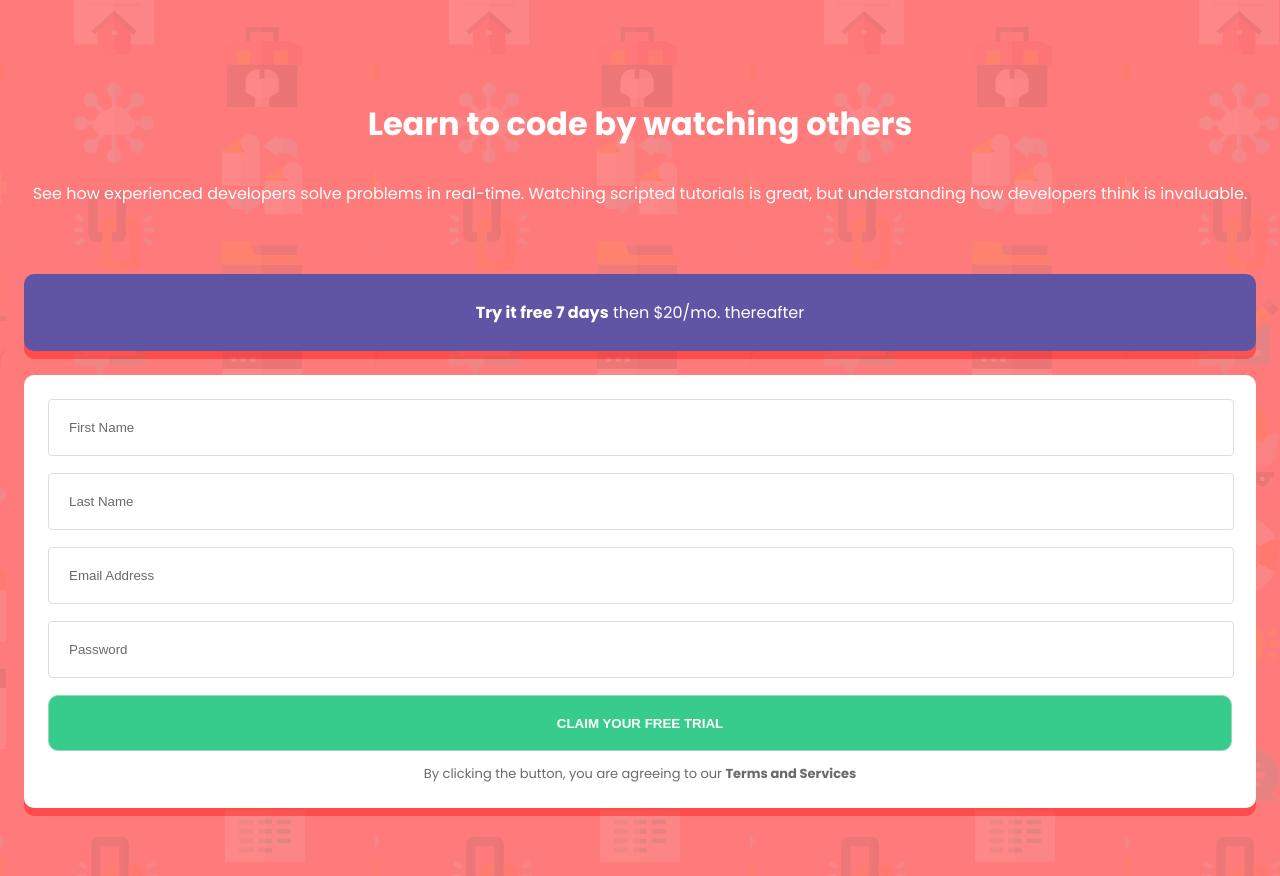
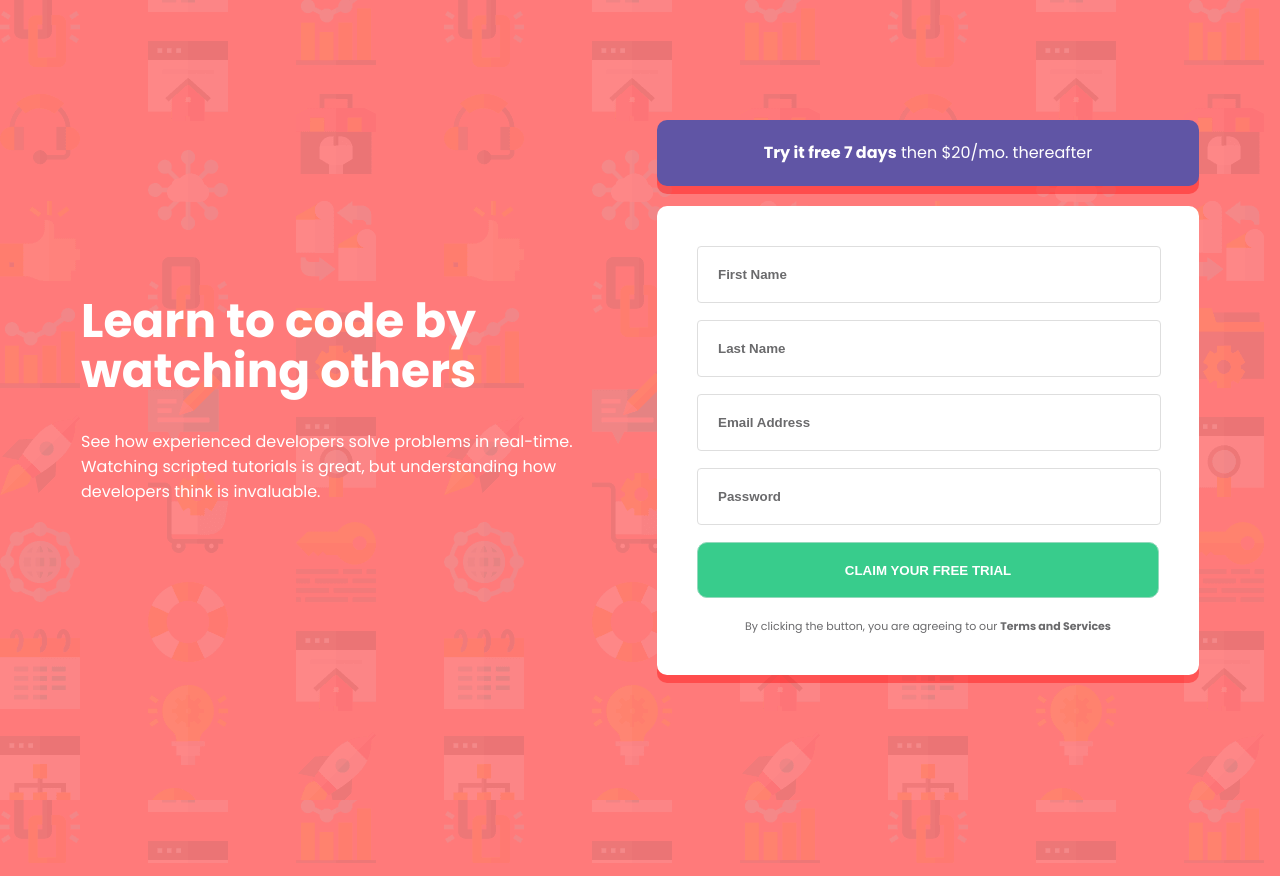
Before and after one commit to florianstancioiu/intro-component-with-signup-form-master, a plain HTML site: page index.html in a window 1280 px wide. Drawn offline with Linux system fonts and the light colour scheme.

Commit message:
Worked on the desktop version

```diff
--- a/css/styles.css
+++ b/css/styles.css
@@ -60,6 +60,13 @@ body {
     margin-bottom: 0;
 }
 
+.input-wrapper input:active,
+.input-wrapper input:focus-visible,
+.input-wrapper input:focus {
+    border: 1px solid #605b79;
+    color: #434247;
+}
+
 .input-wrapper {
     margin-bottom: 17px;
 }
@@ -115,3 +122,55 @@ input::placeholder {
     font-size: 13px;
     margin-bottom: 0;
 }
+
+@media screen and (min-width: 1119px) {
+    body {
+        background-image: url('../images/bg-intro-desktop.png');
+        padding: 0;
+    }
+
+    main {
+        width: 1118px;
+        margin: 120px auto;
+        display: flex;
+        justify-content: space-between;
+    }
+
+    .form-wrapper {
+        width: 542px;
+    }
+
+    .hero {
+        width: 500px;
+    }
+
+    .form {
+        padding: 40px;
+    }
+
+    .hero h1 {
+        text-align: left;
+        font-size: 47px;
+        margin-top: 176px;
+        line-height: 50px;
+    }
+
+    .hero .description {
+        text-align: left;
+    }
+
+    .input-wrapper input,
+    .input-wrapper input::placeholder {
+        font-weight: 600;
+    }
+
+    .free-message {
+        margin-bottom: 20px;
+        padding: 20px 44px 21px;
+    }
+
+    .terms-and-services {
+        font-size: 11px;
+        margin-top: 20px;
+    }
+}
```
